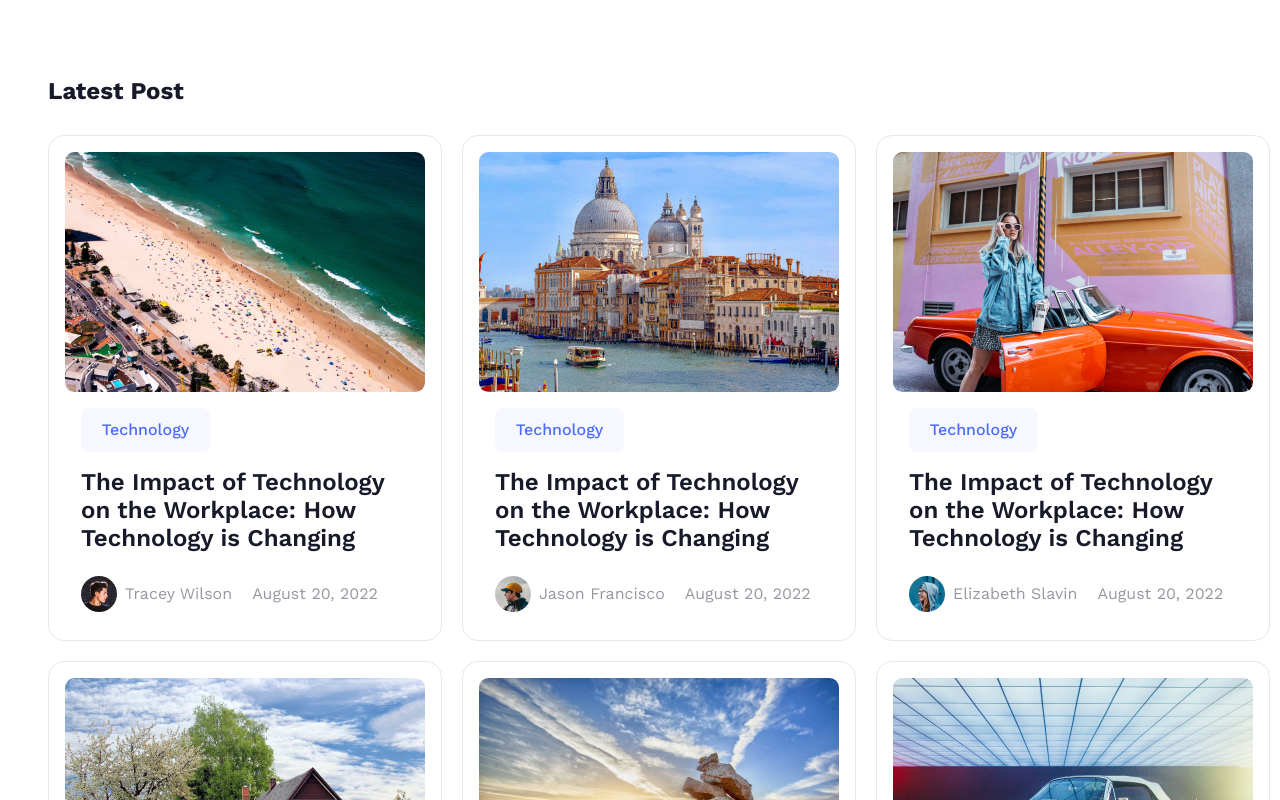
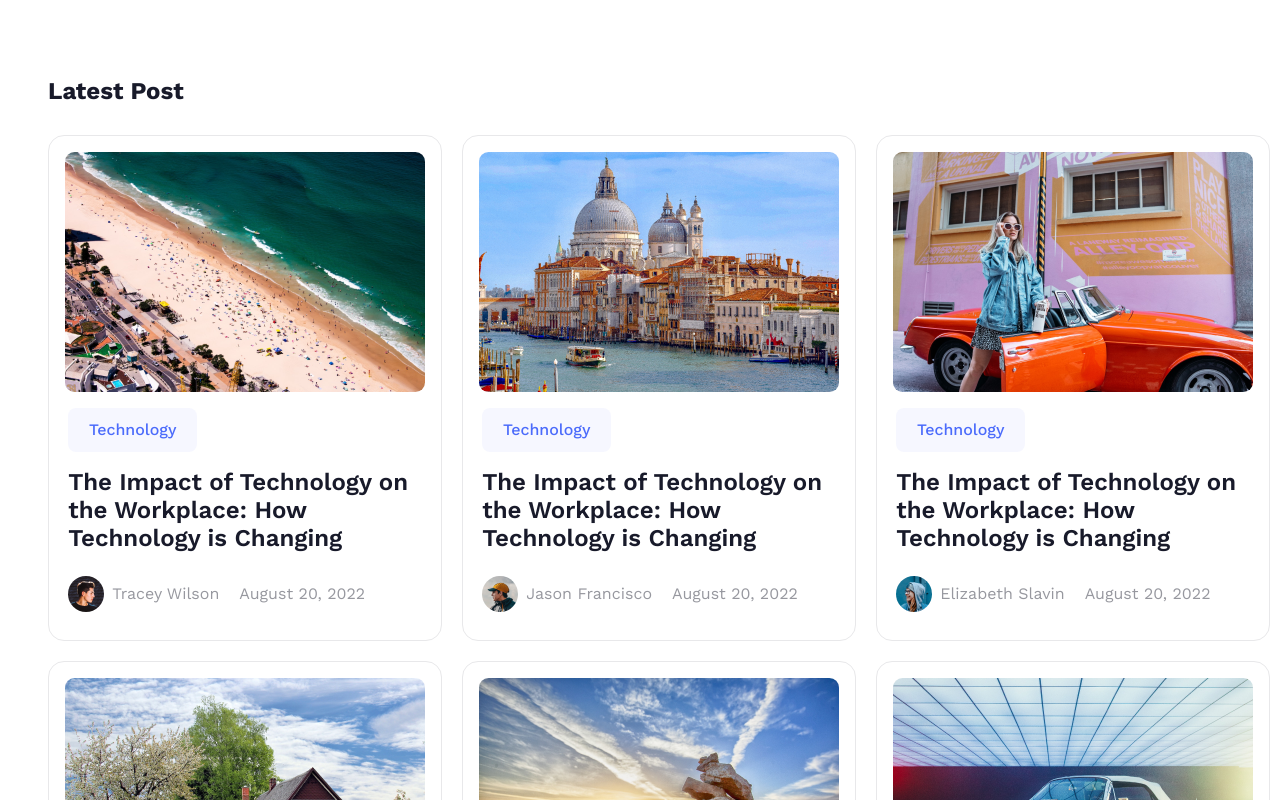
Before and after one commit to soheil-jalili/Meta-Blog, a React (Vite) app: page / in a window 1280 px wide. Shown: the part 1180-1980 px from the top of the page. Built offline with nearby package versions, Linux system fonts and the light colour scheme.

Commit message:
refactoring home page #2

```diff
--- a/src/components/Blog_Item/Main_Blog_Item.module.css
+++ b/src/components/Blog_Item/Main_Blog_Item.module.css
@@ -21,7 +21,6 @@
   display: flex;
   align-items: center;
   justify-content: center;
-
   border: 1px solid #696a75;
   padding: 0.75rem 1.25rem;
   border-radius: 0.375rem;
@@ -36,4 +35,14 @@
   font-weight: 500 !important;
   margin: 2rem 0 0;
   outline: none;
+  transition: all ease 0.2s;
+  -webkit-transition: all ease 0.3s;
+  -moz-transition: all ease 0.2s;
+  -ms-transition: all ease 0.2s;
+  -o-transition: all ease 0.2s;
 }
+
+.view__all:hover {
+  background-color: #696a75;
+  color: #fff;
+}
--- a/src/components/Blog_Item_Card/Blog_Item_Card.jsx
+++ b/src/components/Blog_Item_Card/Blog_Item_Card.jsx
@@ -1,3 +1,4 @@
+import { Link } from "react-router-dom";
 import Badge from "../../widgets/Badge/Badge.jsx";
 import ProfileInfo from "../../widgets/Profile_Info/Profile_Info.jsx";
 import styles from "./Blog_Item_Card.module.css";
@@ -19,7 +20,7 @@ function BlogItemCard({ img, category, title, profilePhoto, author, date }) {
           link={"/"}
         />
 
-        <h3 className={styles.blog__card__title}>{title}</h3>
+        <Link to={'/blog/2'} className={styles.blog__card__title}>{title}</Link>
 
         <ProfileInfo author={author} profileImg={profilePhoto} date={date} />
       </div>
--- a/src/components/Blog_Item_Card/Blog_Item_Card.module.css
+++ b/src/components/Blog_Item_Card/Blog_Item_Card.module.css
@@ -9,7 +9,7 @@
   height: 29.5rem;
   display: flex;
   flex-direction: column;
-  align-items: ;
+  align-items: center;
 }
 
 /* Blog Image */
@@ -27,7 +27,7 @@
 
 /* blog__card__description */
 .blog__card__description {
-  padding: 0 1rem;
+  padding: 0 0.2rem;
 }
 
 /* Blog Card Badge */
@@ -43,4 +43,5 @@
   font-weight: 600 !important;
   margin: 1rem 0 1.25rem;
   line-height: 28px;
+  display: block;
 }
--- a/src/widgets/Button_Sub/Button_Sub.jsx
+++ b/src/widgets/Button_Sub/Button_Sub.jsx
@@ -1,6 +1,10 @@
 import styles from "./Button_Sub.module.css";
 function ButtonSub({ title }) {
-  return <button className={styles.button__sub}>{title}</button>;
+  return (
+    <button onClick={() => {}} className={styles.button__sub}>
+      {title}
+    </button>
+  );
 }
 
 export default ButtonSub;
--- a/src/widgets/Button_Sub/Button_Sub.module.css
+++ b/src/widgets/Button_Sub/Button_Sub.module.css
@@ -11,4 +11,5 @@
   border: none;
   padding: 1.25rem 0.75rem;
   font-weight: 500 !important;
+  cursor: pointer;
 }
```
